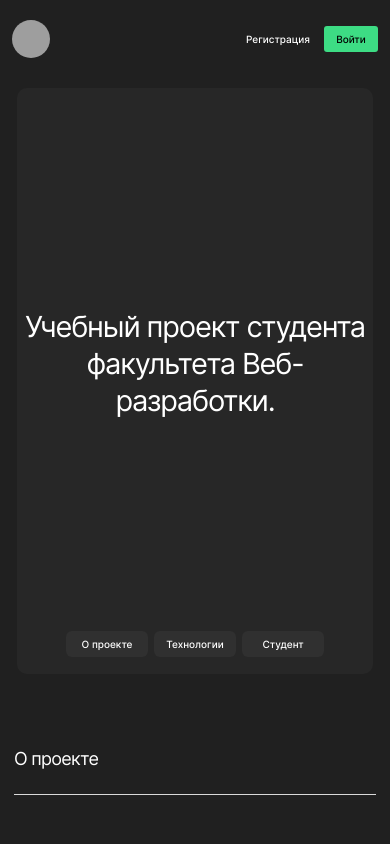
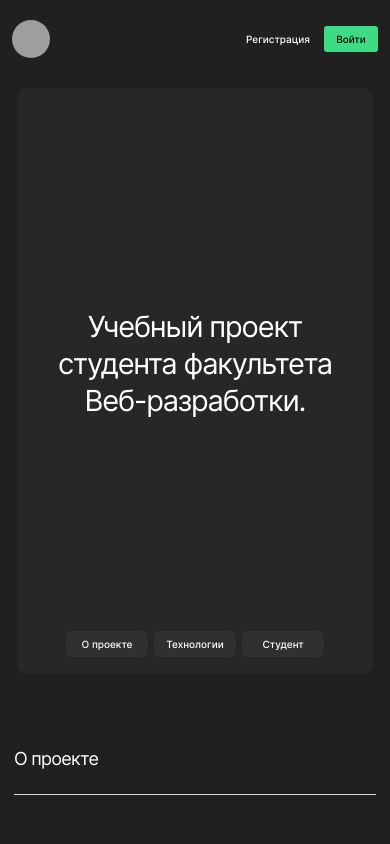
Before and after one commit to ds-sev/movies-explorer-frontend, a React (Create React App) app: page / in a window 390 px wide. Shown: the top 844 px of the page. Built offline with nearby package versions, Linux system fonts and the light colour scheme; grey boxes are pictures that could not be loaded.

Commit message:
fix: downsize title width in promo

```diff
--- a/src/components/Main/Promo/Promo.css
+++ b/src/components/Main/Promo/Promo.css
@@ -54,7 +54,7 @@
 
   .promo__title {
     margin-top: 350px;
-    max-width: 550px;
+    max-width: 85%;
     font-size: 40px;
     line-height: 130%;
   }
```
